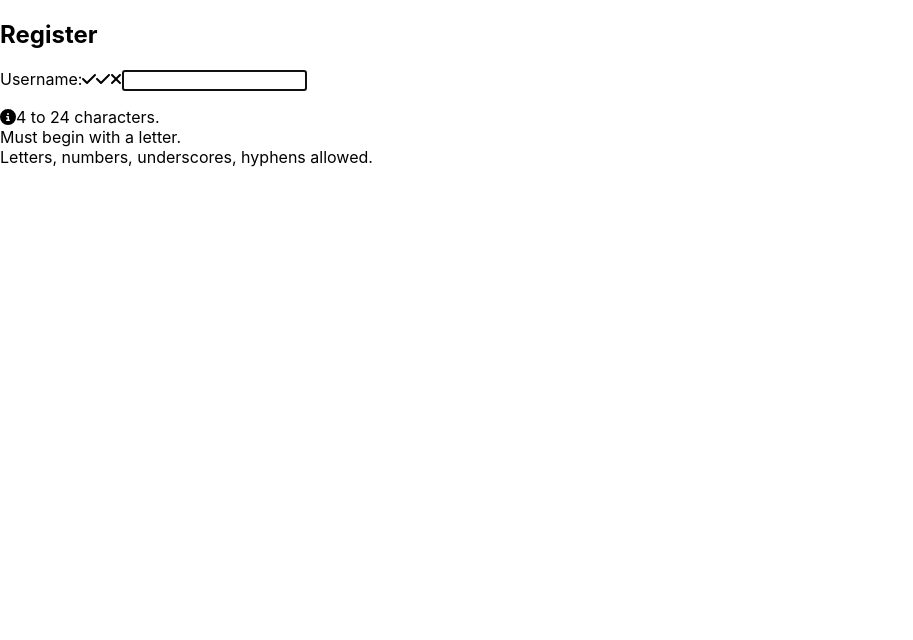
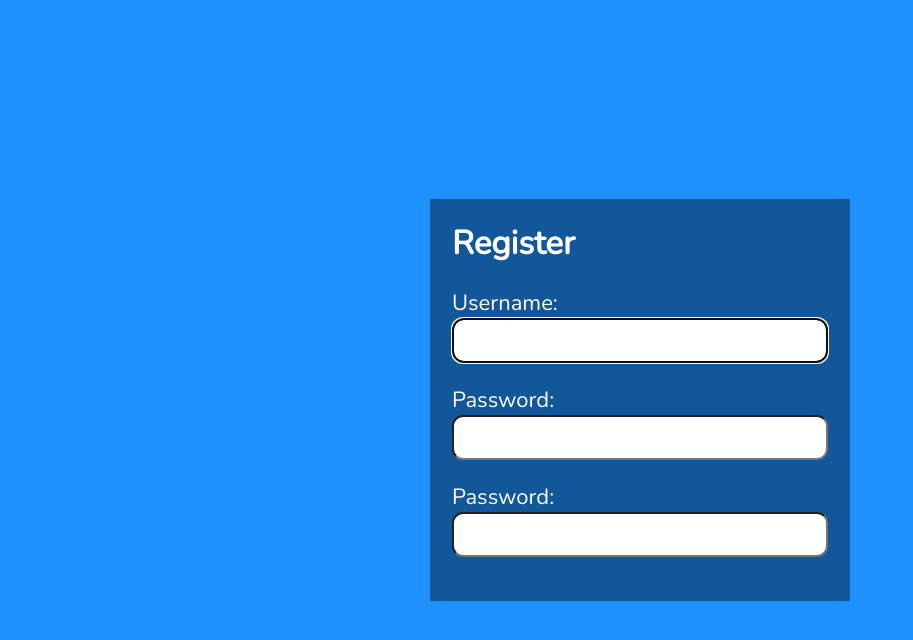
Before and after one commit to fahadmapari/react-login, a React (Create React App) app: page / in a window 1280 px wide. Shown: the top 640 px of the page, without its empty margins (0-913 px from the left). Built offline with nearby package versions, Linux system fonts and the light colour scheme.

Commit message:
user and password input added

```diff
--- a/src/index.css
+++ b/src/index.css
@@ -1,13 +1,114 @@
-body {
-  margin: 0;
-  font-family: -apple-system, BlinkMacSystemFont, 'Segoe UI', 'Roboto', 'Oxygen',
-    'Ubuntu', 'Cantarell', 'Fira Sans', 'Droid Sans', 'Helvetica Neue',
-    sans-serif;
-  -webkit-font-smoothing: antialiased;
-  -moz-osx-font-smoothing: grayscale;
+@import url('https://fonts.googleapis.com/css2?family=Nunito&display=swap');
+
+* {
+    margin: 0;
+    padding: 0;
+    box-sizing: border-box;
 }
 
-code {
-  font-family: source-code-pro, Menlo, Monaco, Consolas, 'Courier New',
-    monospace;
+html {
+    font-family: 'Nunito', sans-serif;
+    font-size: 22px;
+    color: #fff;
 }
+
+body {
+    min-height: 100vh;
+    background-color: dodgerblue;
+}
+
+.App {
+  display: flex;
+  flex-direction: column;
+  justify-content: center;
+  align-items: center;
+  min-height: 100vh;
+  padding: 1rem 0.5rem;
+}
+
+section {
+    width: 100%;
+    max-width: 420px;
+    min-height: 400px;
+    display: flex;
+    flex-direction: column;
+    justify-content: flex-start;
+    padding: 1rem;
+    background-color: rgba(0,0,0,0.4);
+}
+
+form {
+    display: flex;
+    flex-direction: column;
+    justify-content: space-evenly;
+    flex-grow: 1;
+    padding-bottom: 1rem;
+}
+
+a, a:visited {
+    color: #fff;
+}
+
+input[type="text"],
+input[type="password"],
+button,
+textarea {
+  font-family: 'Nunito', sans-serif;
+  font-size: 22px;
+  padding: 0.25rem;
+  border-radius: 0.5rem;
+}
+
+label,
+button {
+  margin-top: 1rem;
+}
+
+button {
+  padding: 0.5rem;
+}
+
+.instructions {
+    font-size: 0.75rem;
+    border-radius: 0.5rem;
+    background: #000;
+    color: #fff;
+    padding: 0.25rem;
+    position: relative;
+    bottom: -10px;
+}
+
+.instructions > svg {
+    margin-right: 0.25rem;
+}
+
+.offscreen {
+    position: absolute;
+    left: -9999px;
+}
+
+.hide {
+    display: none;
+}
+
+.valid {
+    color: limegreen;
+    margin-left: 0.25rem;
+}
+
+.invalid {
+    color: red;
+    margin-left: 0.25rem;
+}
+
+.errmsg {
+    background-color: lightpink;
+    color: firebrick;
+    font-weight: bold;
+    padding: 0.5rem;
+    margin-bottom: 0.5rem;
+}
+
+.line {
+    display: inline-block;
+}
--- a/src/register.jsx
+++ b/src/register.jsx
@@ -17,7 +17,7 @@
   const [validName, setValidName] = useState(false);
   const [userFocus, setUserFocus] = useState(false);
 
-  const [pwd, setPWd] = useState("");
+  const [pwd, setPwd] = useState("");
   const [validPwd, setValidPwd] = useState(false);
   const [pwdFocus, setPwdFocus] = useState(false);
 
@@ -68,9 +68,6 @@
           <span className={validName ? "valid" : "hide"}>
             <FontAwesomeIcon icon={faCheck} />
           </span>
-          <span className={validName ? "valid" : "hide"}>
-            <FontAwesomeIcon icon={faCheck} />
-          </span>
           <span className={validName || !user ? "hide" : "invalid"}>
             <FontAwesomeIcon icon={faTimes} />
           </span>
@@ -98,6 +95,79 @@
           Must begin with a letter. <br />
           Letters, numbers, underscores, hyphens allowed.
         </p>
+
+        <label htmlFor="password">
+          Password:
+          <span className={validPwd ? "valid" : "hide"}>
+            <FontAwesomeIcon icon={faCheck} />
+          </span>
+          <span className={validPwd || !pwd ? "hide" : "invalid"}>
+            <FontAwesomeIcon icon={faTimes} />
+          </span>
+        </label>
+        <input
+          type="password"
+          id="password"
+          onChange={(e) => setPwd(e.target.value)}
+          required
+          aria-invalid={validPwd ? "false" : "true"}
+          aria-describedby="pwdnote"
+          onFocus={() => setUserFocus(true)}
+          onBlur={() => setUserFocus(false)}
+        />
+        <p
+          id="pwdnote"
+          className={pwdFocus && !validPwd ? "instructions" : "offscreen"}
+        >
+          <FontAwesomeIcon icon={faInfoCircle} />
+          8 to 24 characters. <br />
+          Must include uppercase and lowercase letters, a number and a special
+          character. <br />
+          Allowed special characters:{" "}
+          <span aria-label="exclamation mark">!</span>
+          <span aria-label="at symbol">@</span>
+          <span aria-label="Hashtag">#</span>
+          <span aria-label="dollar sign">$</span>
+          <span aria-label="percent">%</span>.
+        </p>
+
+        <label htmlFor="confirm_password">
+          Password:
+          <span className={validName ? "valid" : "hide"}>
+            <FontAwesomeIcon icon={faCheck} />
+          </span>
+          <span className={validName ? "valid" : "hide"}>
+            <FontAwesomeIcon icon={faCheck} />
+          </span>
+          <span className={validName || !user ? "hide" : "invalid"}>
+            <FontAwesomeIcon icon={faTimes} />
+          </span>
+        </label>
+        <input
+          type="password"
+          id="confirm_password"
+          onChange={(e) => setPwd(e.target.value)}
+          required
+          aria-invalid={validMatch ? "false" : "true"}
+          aria-describedby="pwdnote"
+          onFocus={() => setUserFocus(true)}
+          onBlur={() => setUserFocus(false)}
+        />
+        <p
+          id="pwdnote"
+          className={pwdFocus && !validPwd ? "instructions" : "offscreen"}
+        >
+          <FontAwesomeIcon icon={faInfoCircle} />
+          8 to 24 characters. <br />
+          Must include uppercase and lowercase letters, a number and a special
+          character. <br />
+          Allowed special characters:{" "}
+          <span aria-label="exclamation mark">!</span>
+          <span aria-label="at symbol">@</span>
+          <span aria-label="Hashtag">#</span>
+          <span aria-label="dollar sign">$</span>
+          <span aria-label="percent">%</span>.
+        </p>
       </form>
     </section>
   );
```
